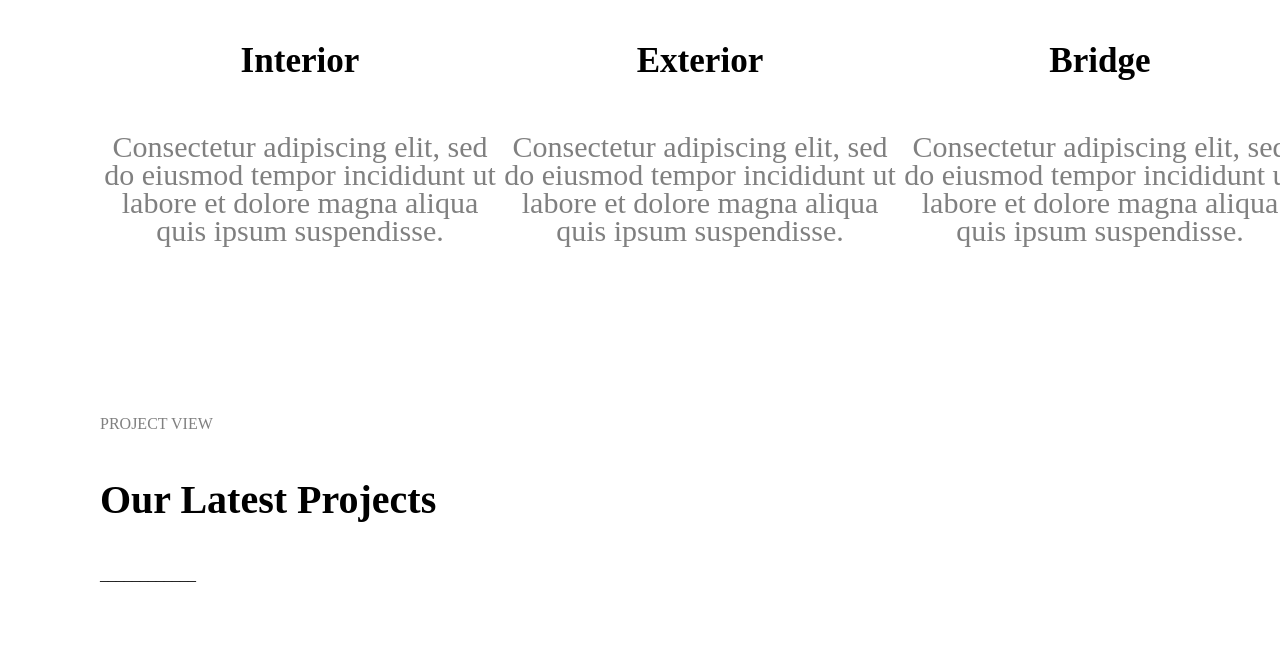
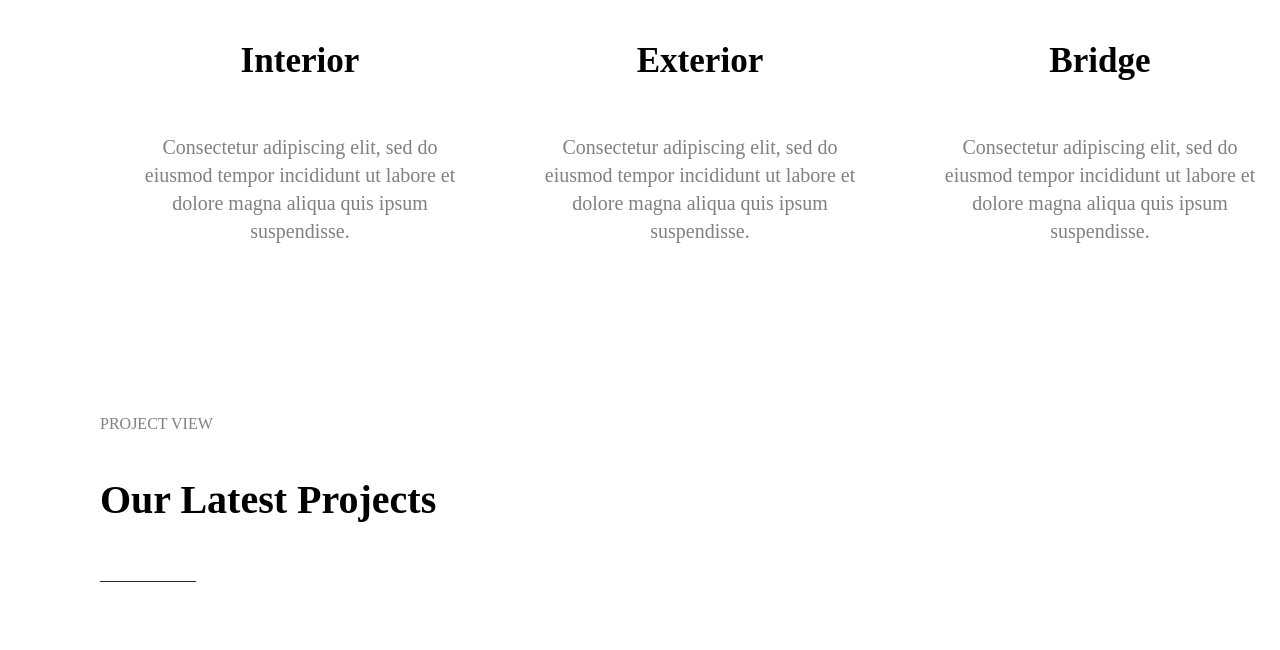
Before and after one commit to Bharathpixelvide/Bharath, a plain HTML site: page index.html in a window 1280 px wide. Shown: the part 2080-2730 px from the top of the page. Drawn offline with Linux system fonts and the light colour scheme.

Commit message:
Update styles.css

```diff
--- a/styles.css
+++ b/styles.css
@@ -154,10 +154,14 @@
   }
 
   .flex-container p{
+   justify-content: space-around;
+    margin-left: 30px;
+    margin-right: 30px;
     margin-bottom: 0;
     line-height: 28px;
     font-weight: 400;
     color: #808080;
+    font-size: 20px;
     font-family:'Times New Roman', Times, serif;
   }
 
```
